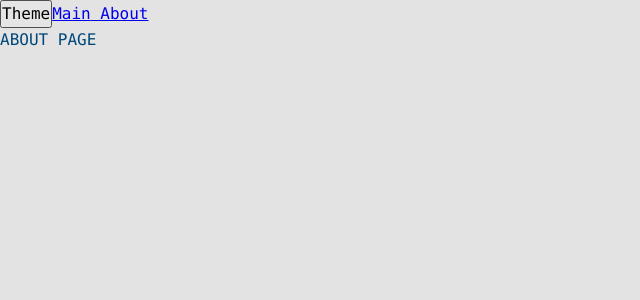
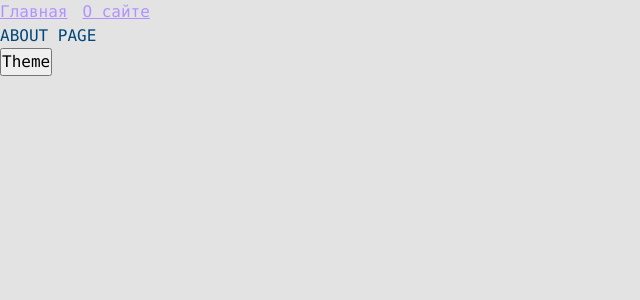
Before and after one commit to romartiny/Story-Box-Application, a React app: page /about in a window 1280 px wide. Shown: the top 300 px of the page, without its empty margins (0-640 px from the left). Built offline with nearby package versions, Linux system fonts and the light colour scheme.

Commit message:
create new styles and replace links to shared folder

```diff
--- a/src/app/App.tsx
+++ b/src/app/App.tsx
@@ -1,28 +1,18 @@
 import './styles/index.scss';
-import {Link, Route, Routes} from "react-router-dom"
 import {useTheme} from "app/providers/ThemeProvider";
 import {classNames} from "shared/lib/classNames/classNames";
 import {AppRouter} from "app/providers/router";
-import {AboutPage} from "pages/AboutPage";
-import {MainPage} from "pages/MainPage";
-import React, {Suspense} from "react";
+import React from "react";
+import {Navbar} from "widgets/Navbar";
 
 const App = () => {
   const {theme, toggleTheme} = useTheme();
 
   return (
     <div className={classNames('app', {}, [theme])}>
+      <Navbar />
+      <AppRouter />
       <button onClick={toggleTheme}>Theme</button>
-      <Link to={'/'}>Main</Link>
-      <Link to={'/about'}> About</Link>
-      {/*<Suspense fallback={<div>Loading...</div>}>*/}
-      {/*  <Routes>*/}
-      {/*    <Route path={'/about'} element={<AboutPage />} />*/}
-      {/*    <Route path={'/'} element={<MainPage />} />*/}
-      {/*  </Routes>*/}
-      {/*</Suspense>*/}
-
-      <AppRouter />
     </div>
   );
 }
--- a/src/app/styles/themes/dark.scss
+++ b/src/app/styles/themes/dark.scss
@@ -1,6 +1,10 @@
 .app.dark {
   --bg-color: #000072;
+  --inverted-bg-color: #e3e3e3;;
 
   --primary-color: #ffd8ff;
   --secondary-color: #b193ff;
+
+  --inverted-primary-color: #004779;
+  --inverted-secondary-color: #550080;
 }
--- a/src/app/styles/themes/normal.scss
+++ b/src/app/styles/themes/normal.scss
@@ -1,6 +1,10 @@
 .app.light {
   --bg-color: #e3e3e3;
+  --inverted-bg-color: #000072;
 
   --primary-color: #004779;
   --secondary-color: #550080;
+
+  --inverted-primary-color: #ffd8ff;
+  --inverted-secondary-color: #b193ff;
 }
--- a/src/app/styles/variables/global.scss
+++ b/src/app/styles/variables/global.scss
@@ -7,4 +7,6 @@
   --font-size-l: 24px;
   --font-line-l: 32px;
   --font-l: var(--font-size-l) / var(--font-line-l) var(--font-family-main);
+
+  --navbar-height: 50px;
 }
--- a/src/shared/lib/classNames/classNames.ts
+++ b/src/shared/lib/classNames/classNames.ts
@@ -1,10 +1,10 @@
 
 type Mods = Record<string, boolean | string>
 
-export function classNames(cls: string, mods: Mods, additional: string[]): string {
+export function classNames(cls: string, mods?: Mods, additional?: string[]): string {
     return [
         cls,
-        ...additional,
+        ...additional.filter(Boolean),
         ...Object.entries(mods)
             .filter(([className, value]) => Boolean(value))
             .map(([className]) => className)
--- /dev/null
+++ b/src/shared/ui/AppLink/AppLink.module.scss
@@ -0,0 +1,11 @@
+.AppLink {
+  color: var(--primary-color);
+}
+
+.primary {
+  color: var(--primary-color);
+}
+
+.secondary {
+  color: var(--inverted-secondary-color);
+}
--- /dev/null
+++ b/src/shared/ui/AppLink/AppLink.tsx
@@ -0,0 +1,23 @@
+import {classNames} from "shared/lib/classNames/classNames";
+import cls from './AppLink.module.scss'
+import {FC} from "react";
+import {Link, LinkProps} from "react-router-dom";
+
+export enum AppLinkTheme {
+  PRIMARY = 'primary',
+  SECONDARY = 'secondary',
+}
+
+interface AppLinkProps extends LinkProps {
+  className?: string;
+  theme: AppLinkTheme;
+}
+
+export const AppLink: FC<AppLinkProps> = (props) => {
+  const {to, className, children, theme = AppLinkTheme.PRIMARY , ...otherProps} = props;
+  return (
+    <Link to={to} className={classNames(cls.AppLink, {[cls[theme]]: true}, [className])} {...otherProps}>
+      {children}
+    </Link>
+  );
+};
--- /dev/null
+++ b/src/widgets/Navbar/index.ts
@@ -0,0 +1,3 @@
+import { Navbar} from "./ui/Navbar";
+
+export { Navbar };
--- /dev/null
+++ b/src/widgets/Navbar/ui/Navbar.module.scss
@@ -0,0 +1,16 @@
+.navbar {
+  width: 100%;
+  height: var(--navbar-height);
+  background: var(--inverted-bg-color);
+  display: flex;
+  align-items: center;
+  padding: 20px;
+}
+
+.links {
+  margin-left: auto;
+}
+
+.mainLink {
+  margin-right: 15px;
+}
--- /dev/null
+++ b/src/widgets/Navbar/ui/Navbar.tsx
@@ -0,0 +1,23 @@
+import React from 'react';
+import {classNames} from "shared/lib/classNames/classNames";
+import cls from './Navbar.module.scss'
+import {AppLink, AppLinkTheme} from "shared/ui/AppLink/AppLink";
+
+interface NavbarProps {
+  className?: string;
+}
+
+export const Navbar = ({className}: NavbarProps) => {
+  return (
+    <div className={classNames(cls.avbar, {}, [className])}>
+      <div className={cls.links}>
+        <AppLink theme={AppLinkTheme.SECONDARY} to={'/'} className={cls.mainLink}>
+          Главная
+        </AppLink>
+        <AppLink theme={AppLinkTheme.SECONDARY} to={'/about'}>
+          О сайте
+        </AppLink>
+      </div>
+    </div>
+  );
+};
```
